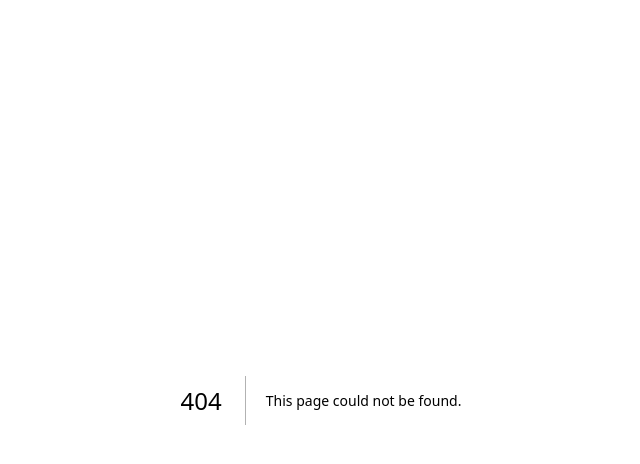
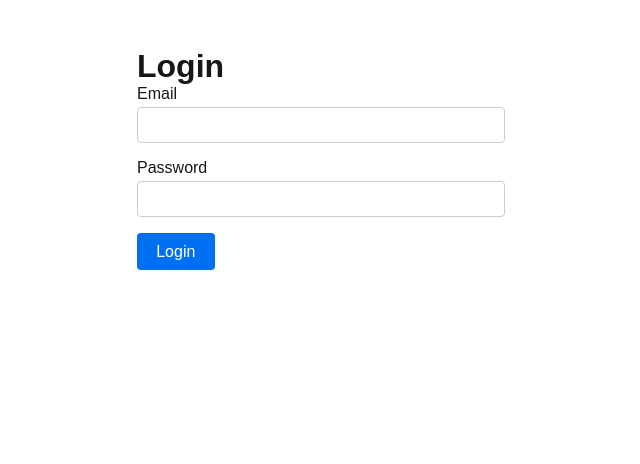
Before and after one commit to AliM972/nextjs-auth-app, a Next.js app: page /login in a window 1280 px wide. Before the commit this address had no page. Shown: the top 464 px of the page, without its empty margins (319-959 px from the left). Built offline with nearby package versions, Linux system fonts and the light colour scheme.

Commit message:
feat: add login page UI

```diff
--- /dev/null
+++ b/pages/login.js
@@ -0,0 +1,57 @@
+import { useState } from 'react';
+import styles from './register.module.css'; // reuse the same styles
+
+export default function Login() {
+  const [email, setEmail] = useState('');
+  const [password, setPassword] = useState('');
+
+  const handleSubmit = async (e) => {
+    e.preventDefault();
+    try {
+      const res = await fetch('/api/login', {
+        method: 'POST',
+        headers: { 'Content-Type': 'application/json' },
+        body: JSON.stringify({ email, password }),
+      });
+      const data = await res.json();
+      if (!res.ok) throw new Error(data.message);
+      alert('Logged in successfully!');
+      // TODO: redirect to /profile
+    } catch (err) {
+      alert('Error: ' + err.message);
+    }
+  };
+
+  return (
+    <div className={styles.container}>
+      <h1>Login</h1>
+      <form onSubmit={handleSubmit}>
+        <div className={styles.formGroup}>
+          <label htmlFor="email">Email</label>
+          <input
+            id="email"
+            type="email"
+            value={email}
+            onChange={e => setEmail(e.target.value)}
+            required
+          />
+        </div>
+
+        <div className={styles.formGroup}>
+          <label htmlFor="password">Password</label>
+          <input
+            id="password"
+            type="password"
+            value={password}
+            onChange={e => setPassword(e.target.value)}
+            required
+          />
+        </div>
+
+        <button type="submit" className={styles.submitBtn}>
+          Login
+        </button>
+      </form>
+    </div>
+  );
+}
```
